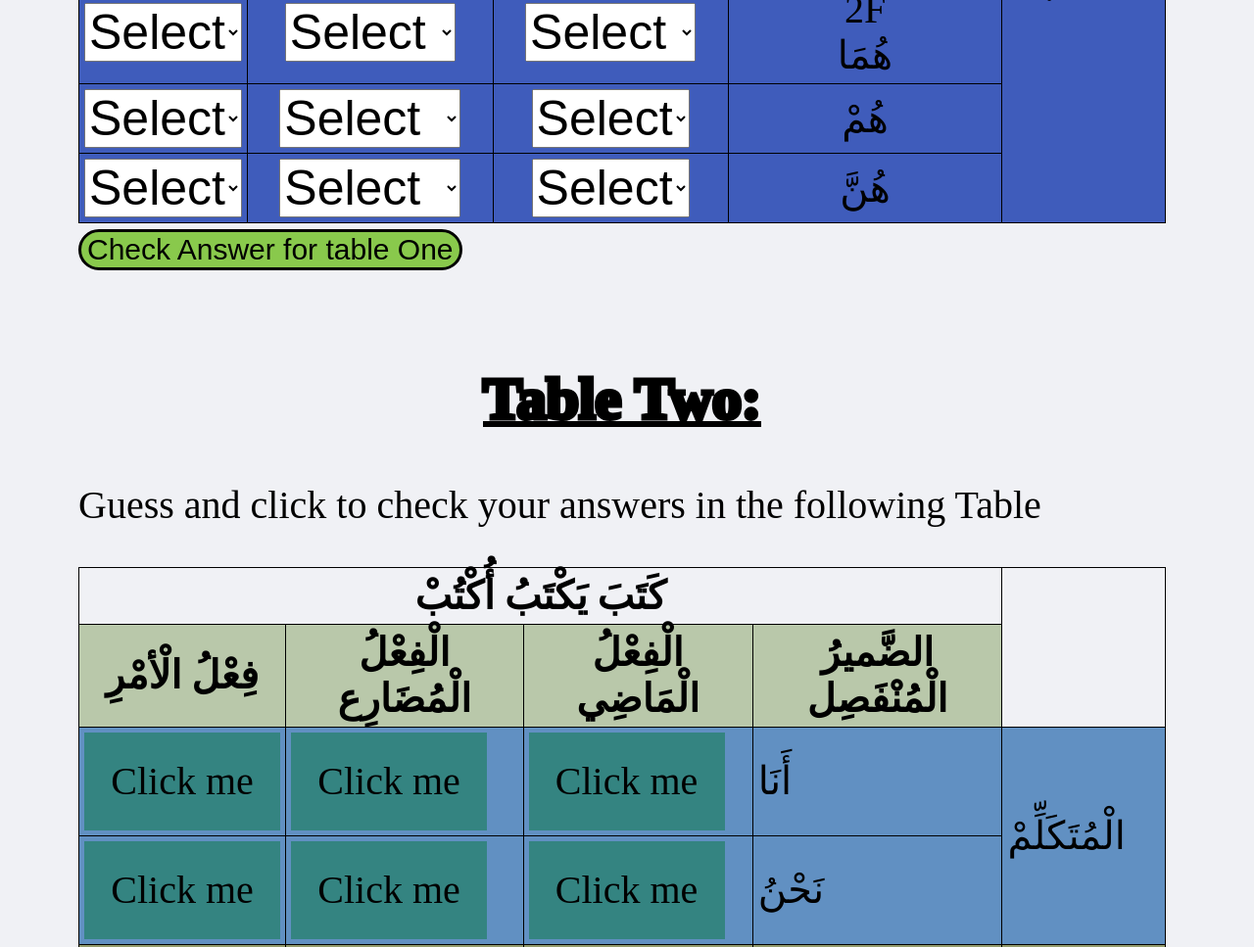
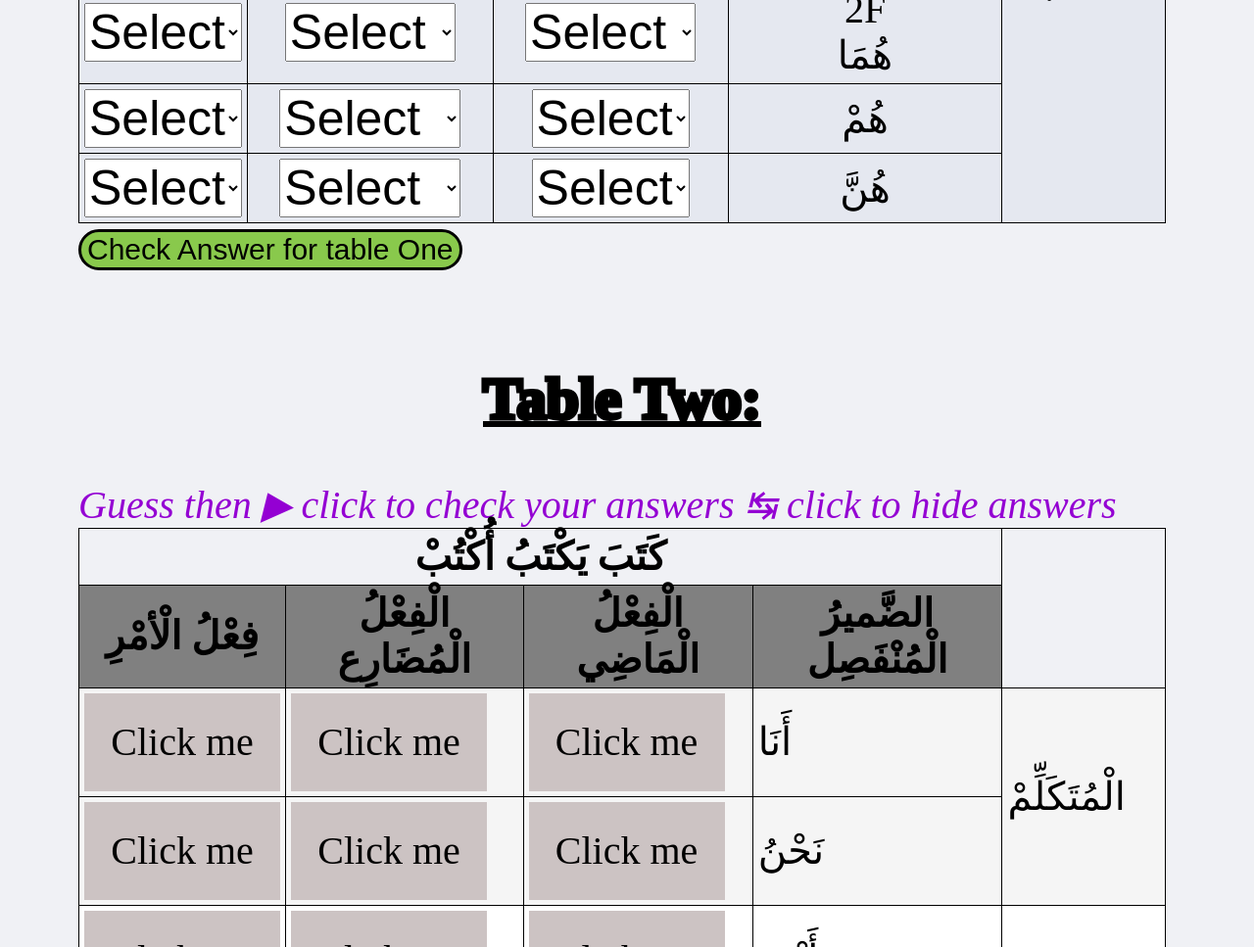
Before and after one commit to ibrahimendire/learn, a plain HTML site: page index.html in a window 1280 px wide. Shown: the part 1452-2419 px from the top of the page at 98% size. Drawn offline with Linux system fonts and the light colour scheme.

Commit message:
adjust colors

```diff
--- a/index.html
+++ b/index.html
@@ -546,7 +546,8 @@
   <!-- second word the whole an other table -->
   <!--===============================================================================================-->
   <h2> Table Two:</h2>
-  <p> Guess and click to check your answers in the following Table</p>
+  <div style="color: darkviolet; font-style: italic;"> Guess then &#9654; click to check your answers &#8633; click to hide answers</div>
+
   <table>
     <!--header-->
     <tr>
--- a/styles.css
+++ b/styles.css
@@ -48,18 +48,18 @@ td {
 }
 
 tr:nth-child(2) {
-    background-color: #b9c8aa;
+    background-color: grey;
   }
 
   tr:nth-child(n+3):nth-child(-n+4) {
-    background-color: #6190c2;
+    background-color: whitesmoke;
   }
 
   tr:nth-child(n+5):nth-child(-n+9)  {
-    background-color: #939b6c;
+    background-color: white;
   }
   tr:nth-child(n+10):nth-child(-n+15)  {
-    background-color: #3f5cbb;
+    background-color: #e5e8f0;
   }
 
 
@@ -69,7 +69,7 @@ tr:nth-child(2) {
     top: 0;
     width: 100%;
     z-index: 1;
-    background-color: rgb(16, 119, 78);
+    background-color: grey;
     padding: 8px 50px;
     width: 85%;
   }
@@ -110,12 +110,12 @@ tr:nth-child(2) {
 }
 
 .card-front {
-  background-color: #348481;
+  background-color: rgb(204, 195, 195);
 }
 
 .card-back {
-  background-color: #1aeb0b;
-  color: rgb(0, 0, 0);
+   background-color: #7eba7a;
+  color: rgb(35, 34, 33);
   transform: rotateY(180deg);
   font-size: 60px;
 }
```
